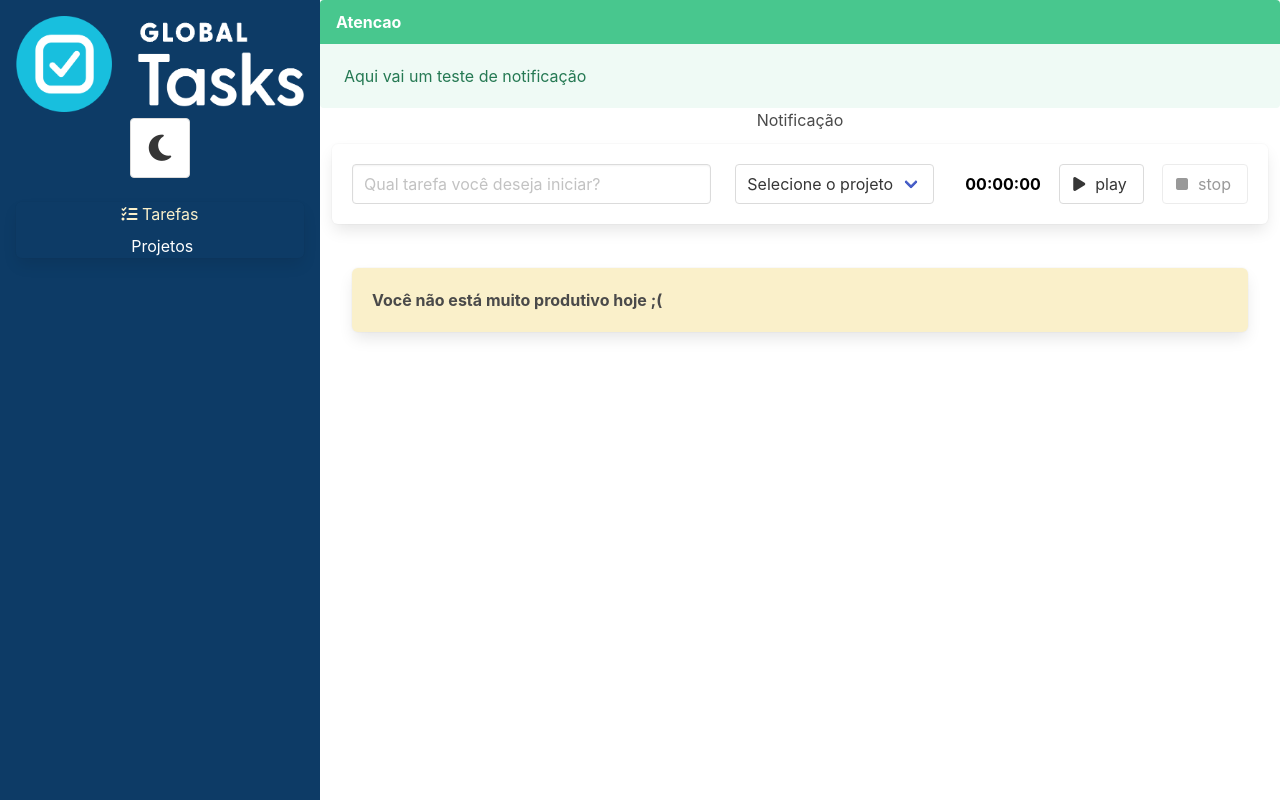
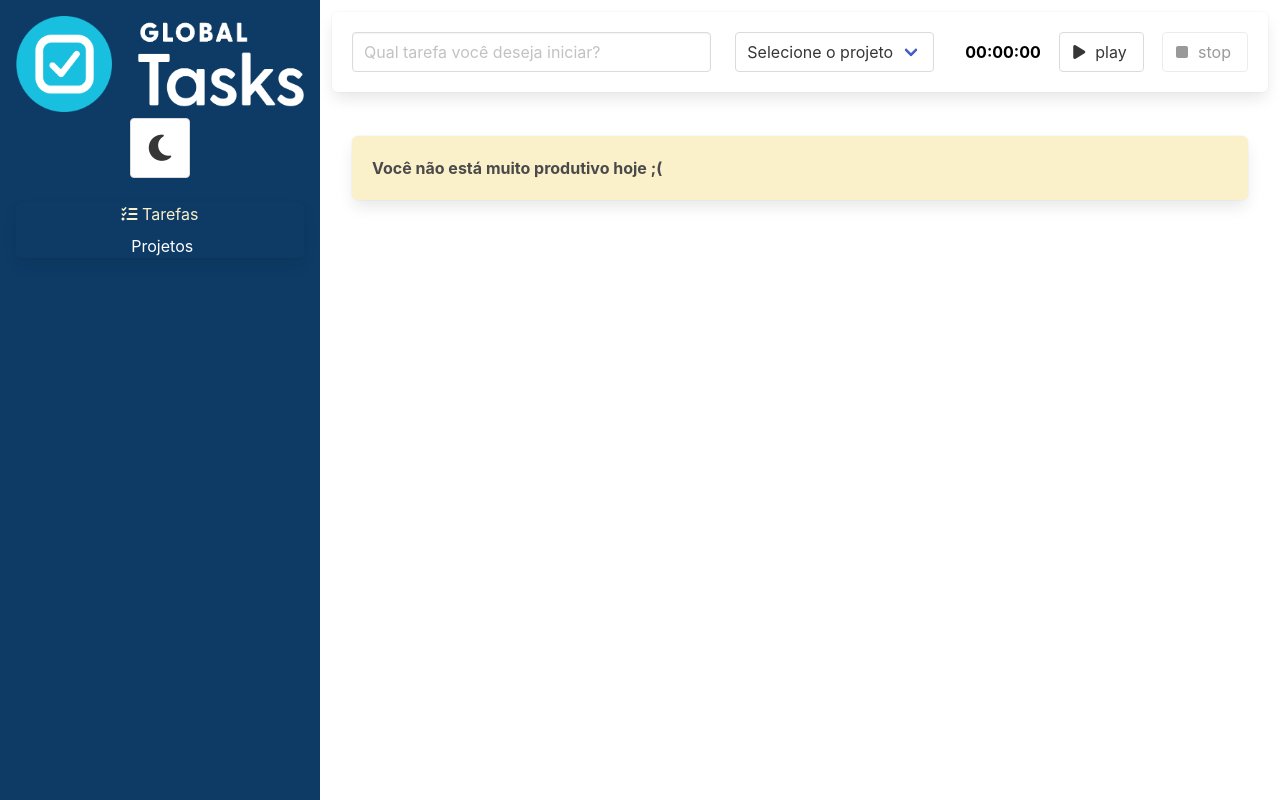
Before and after one commit to joaoricardoM/task-tracker, a Vue app: page /#/ in a window 1280 px wide. Built offline with nearby package versions, Linux system fonts and the light colour scheme.

Commit message:
feat: add notification

```diff
--- a/src/components/Notificacoes.vue
+++ b/src/components/Notificacoes.vue
@@ -1,18 +1,49 @@
 <template>
   <div class="notificacoes">
-    <article class="message is-success">
-      <div class="message-header">Atencao</div>
-      <div class="message-body">Aqui vai um teste de notificação</div>
+    <article
+      class="message is-success"
+      v-for="notificao in notificacoes"
+      :key="notificao.id"
+      :class="contexto[notificao.tipo]"
+    >
+      <div class="message-header">{{ notificao.titulo }}</div>
+      <div class="message-body">{{ notificao.texto }}</div>
     </article>
   </div>
-  <h1>Notificação</h1>
 </template>
 
 <script lang="ts">
-import { defineComponent } from "vue";
+import { TipoNotificacao } from "@/interface/INotificacao";
+import { useStore } from "@/store";
+import { computed, defineComponent } from "vue";
 
 export default defineComponent({
   // eslint-disable-next-line vue/multi-word-component-names
   name: "Notificacoes",
+  data() {
+    return {
+      contexto: {
+        [TipoNotificacao.sucesso]: "is-success",
+        [TipoNotificacao.atencao]: "is-warning",
+        [TipoNotificacao.falha]: "is-danger",
+      },
+    };
+  },
+  setup() {
+    const store = useStore();
+    return {
+      notificacoes: computed(() => store.state.notificacao),
+    };
+  },
 });
 </script>
+
+<style scoped>
+.notificacoes {
+  position: absolute;
+  right: 0;
+  width: 300px;
+  padding: 8px;
+  z-index: 105;
+}
+</style>
--- /dev/null
+++ b/src/interface/INotificacao.ts
@@ -0,0 +1,12 @@
+export enum TipoNotificacao {
+  sucesso,
+  falha,
+  atencao,
+}
+
+export interface INotificacao {
+  titulo: string;
+  texto: string;
+  tipo: TipoNotificacao;
+  id: number;
+}
--- /dev/null
+++ b/src/mixins/Notificar.ts
@@ -0,0 +1,15 @@
+import { TipoNotificacao } from "@/interface/INotificacao";
+import { NOTIFICAR } from "@/store/mutations";
+import { store } from "@/store";
+
+export const notificacaoMixin = {
+  methods: {
+    notificar(tipo: TipoNotificacao, titulo: string, texto: string): void {
+      store.commit(NOTIFICAR, {
+        titulo,
+        texto,
+        tipo,
+      });
+    },
+  },
+};
--- a/src/store/index.ts
+++ b/src/store/index.ts
@@ -1,10 +1,17 @@
 import IProjeto from "@/interface/IProjeto";
 import { createStore, Store, useStore as vuexUseStore } from "vuex";
 import { InjectionKey } from "vue";
-import { ADICIONA_PROJETO, ALTERA_PROJETO, EXCLUIR_PROJETO } from "./mutations";
+import {
+  ADICIONA_PROJETO,
+  ALTERA_PROJETO,
+  EXCLUIR_PROJETO,
+  NOTIFICAR,
+} from "./mutations";
+import { INotificacao } from "@/interface/INotificacao";
 
 interface Estado {
   projetos: IProjeto[];
+  notificacao: INotificacao[];
 }
 
 export const key: InjectionKey<Store<Estado>> = Symbol();
@@ -12,6 +19,7 @@ export const key: InjectionKey<Store<Estado>> = Symbol();
 export const store = createStore<Estado>({
   state: {
     projetos: [],
+    notificacao: [],
   },
   mutations: {
     [ADICIONA_PROJETO](state, nomeDoProjeto: string) {
@@ -28,6 +36,16 @@ export const store = createStore<Estado>({
     [EXCLUIR_PROJETO](state, id: string) {
       state.projetos = state.projetos.filter((proj) => proj.id !== id);
     },
+    [NOTIFICAR](state, novaNotificacao: INotificacao) {
+      novaNotificacao.id = new Date().getTime();
+      state.notificacao.push(novaNotificacao);
+
+      setTimeout(() => {
+        state.notificacao = state.notificacao.filter(
+          (notificacao) => notificacao.id !== novaNotificacao.id
+        );
+      }, 3000);
+    },
   },
 });
 
--- a/src/store/mutations.ts
+++ b/src/store/mutations.ts
@@ -1,3 +1,4 @@
 export const ADICIONA_PROJETO = "ADICIONA_PROJETO";
 export const ALTERA_PROJETO = "ALTERA_PROJETO";
 export const EXCLUIR_PROJETO = "EXCLUIR_PROJETO";
+export const NOTIFICAR = "NOTIFICAR";
--- a/src/views/Projetos/Formulario.vue
+++ b/src/views/Projetos/Formulario.vue
@@ -18,10 +18,12 @@
 </template>
 
 <script lang="ts">
+import { TipoNotificacao } from "@/interface/INotificacao";
 import { useStore } from "@/store";
 import { ALTERA_PROJETO, ADICIONA_PROJETO } from "@/store/mutations";
 import { defineComponent } from "vue";
 // import Projetos from "../Projetos.vue";
+import { notificacaoMixin } from "@/mixins/Notificar";
 
 export default defineComponent({
   // eslint-disable-next-line vue/multi-word-component-names
@@ -31,6 +33,7 @@ export default defineComponent({
       type: String,
     },
   },
+  mixins: [notificacaoMixin],
   mounted() {
     if (this.id) {
       const projeto = this.store.state.projetos.find(
@@ -56,6 +59,11 @@ export default defineComponent({
         //
       }
       this.nomeDoProjeto = "";
+      this.notificar(
+        TipoNotificacao.sucesso,
+        "Excelente",
+        "Um projeto foi cadastrado com sucesso"
+      );
       this.$router.push("/projetos");
     },
   },
```
